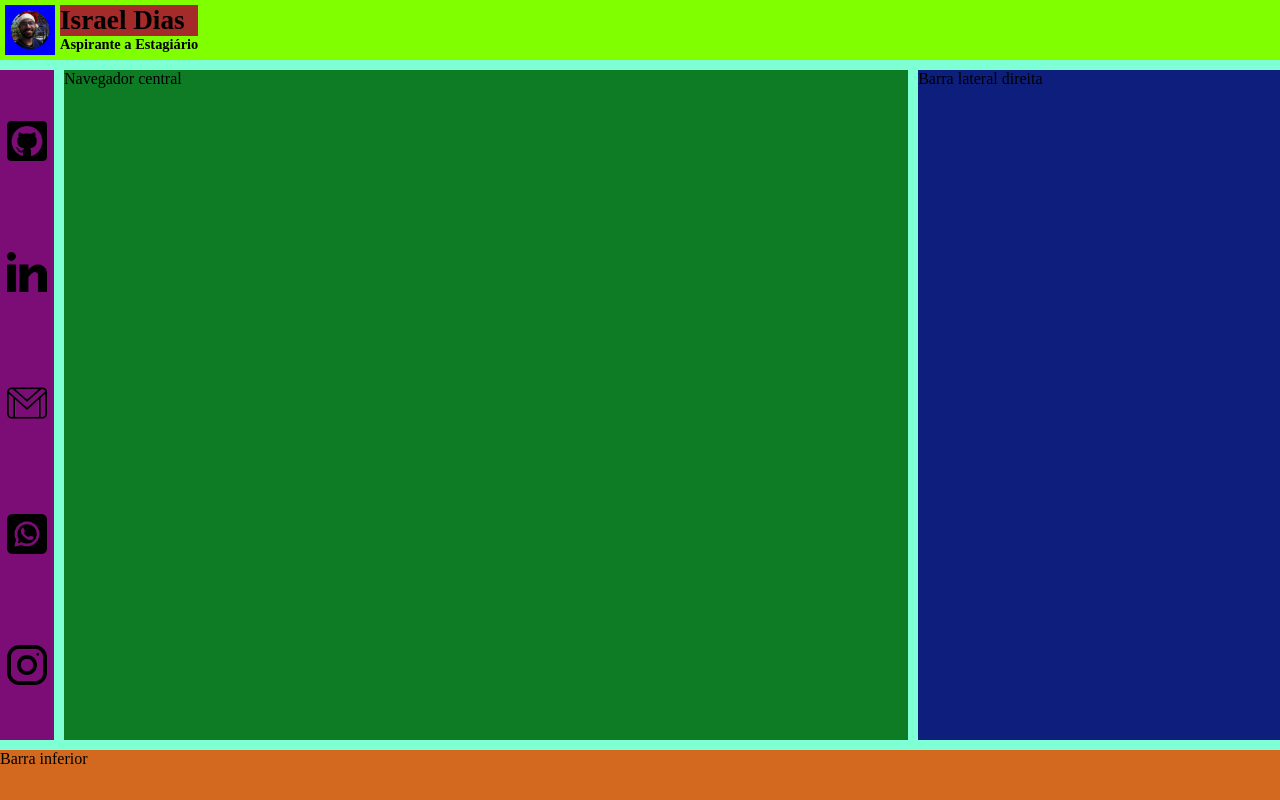
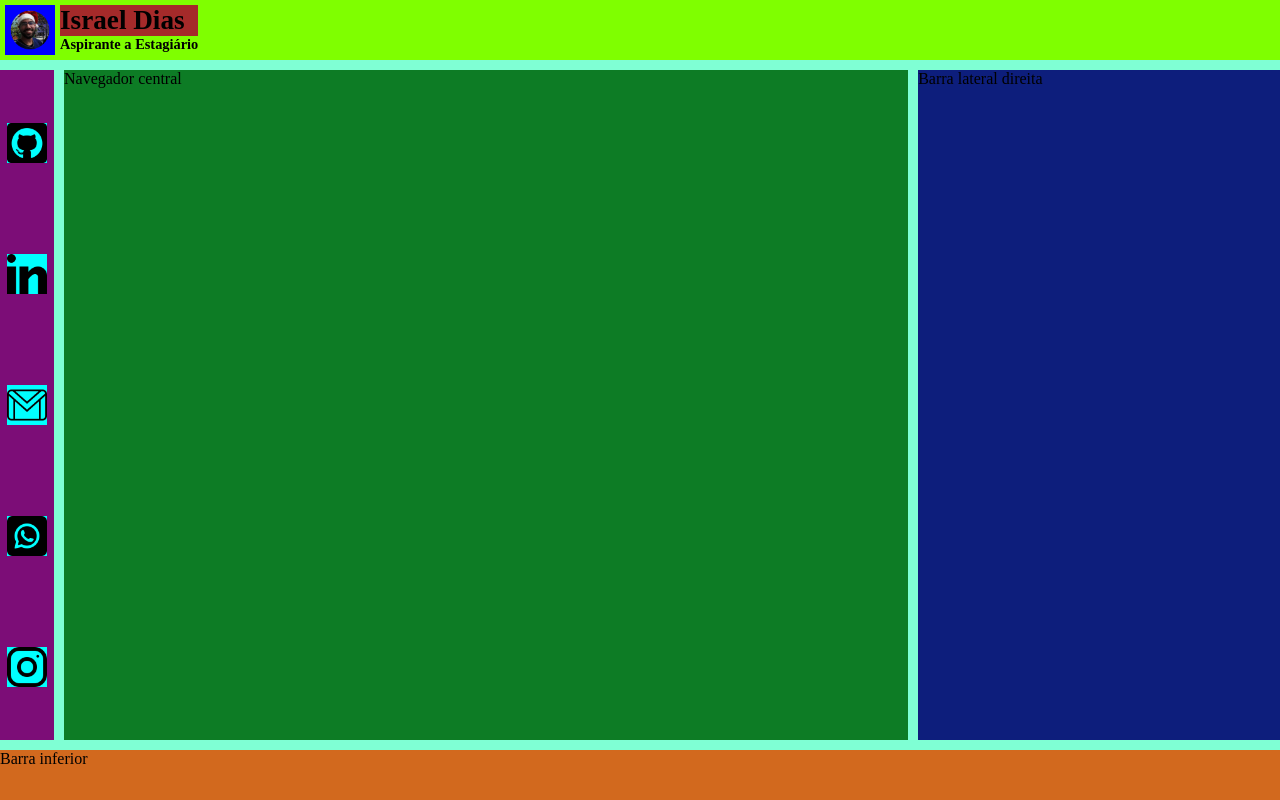
Before and after one commit to Isradias/Curriculum, a plain HTML site: page index.html in a window 1280 px wide. Drawn offline with Linux system fonts and the light colour scheme.

Commit message:
correção de link

```diff
--- a/Structure/lat-esq.css
+++ b/Structure/lat-esq.css
@@ -16,8 +16,18 @@
     scale: 1.2;
 }
 
+.container_contato{
+    display: flex;
+    align-items: center;
+    gap: 0 8px;
+    text-decoration: none;
+    background-color: aqua;
+    font-size: 19px;
+}
+
 .contato {
     display: none;
     opacity: 0;
     transition: opacity 0.3s ease;
+    background-color: red;
 }
--- a/index.html
+++ b/index.html
@@ -18,25 +18,25 @@
         </div>
 
         <div class="lat-esq" onmouseenter="aba_aberta()" onmouseleave="aba_fechada()">
-            <a href="https://github.com/Isradias?tab=repositories" target="_blank">
+            <a class= "container_contato" href="https://github.com/Isradias" target="_blank">
                 <img src="Imagens\github-icon.png" class="img-lat-esq">
-                <span class="contato">github.com/Isradias?tab=repositories</span>
+                <span class="contato">https://github.com/Isradias</span>
             </a>
-            <a href="https://www.linkedin.com/in/israeldias/" target="_blank">
+            <a class= "container_contato" href="https://www.linkedin.com/in/israeldias/" target="_blank">
                 <img src="Imagens\linkedin-icon.png" class="img-lat-esq">
                 <span class="contato">linkedin.com/in/israeldias/</span>
             </a>
-            <a href="https://mail.google.com/mail/?view=cm&to=israelcaldas10@email.com" target="_blank">
+            <a class= "container_contato" href="https://mail.google.com/mail/?view=cm&to=israelcaldas10@email.com" target="_blank">
                 <img src="Imagens\email-icon.png" class="img-lat-esq">
                 <span class="contato">israelcaldas10@gmail.com</span>
             </a>
 
-            <a href="http://wa.me/5521981363255" target="_blank">
+            <a class= "container_contato" href="http://wa.me/5521981363255" target="_blank">
                 <img src="Imagens\whatsapp-icon.png" class="img-lat-esq">
                 <span class="contato">+55 21 981363255</span>
             </a>
 
-            <a href="https://www.instagram.com/isradias_/" target="_blank">
+            <a class= "container_contato" href="https://www.instagram.com/isradias_/" target="_blank">
                 <img src="Imagens\instagram-icon.png" class="img-lat-esq">
                 <span class="contato">instagram.com/isradias_/</span>
             </a>
```
